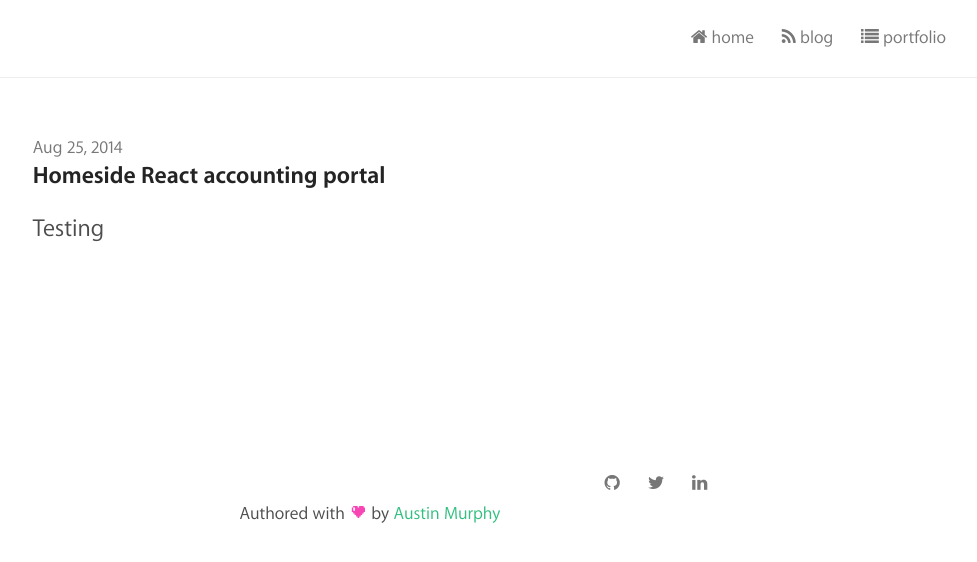
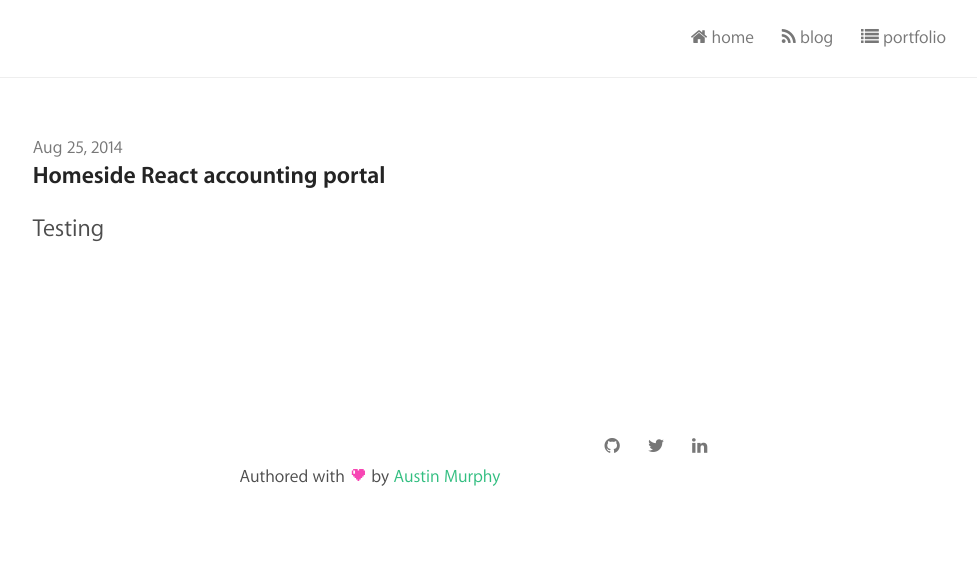
Before and after one commit to ausmurp/ausmurp.github.io, a Jekyll site: the page built from portfolio/index.html, in a window 1280 px wide. Shown: the top 562 px of the page, without its empty margins (270-1247 px from the left). Built offline with Jekyll 4.4.1, drawn with Linux system fonts in a browser that asks for light colours; nearby versions of some CDN libraries; a style sheet for code colours, icons or effects is not loaded.

Commit message:
no message

```diff
--- a/_includes/footer.html
+++ b/_includes/footer.html
@@ -1,6 +1,8 @@
 <footer>
-  <div class="container social-container">
-    {% include social.html %}
+  <div class="container">
+    <div class="social-container">
+	  {% include social.html %}
+    </div>
     <p class="footer-legend">
       Authored with
       <svg class="heart" viewBox="0 0 17 16" xmlns="http://www.w3.org/2000/svg" xmlns:xlink="http://www.w3.org/1999/xlink">
--- a/assets/stylesheets/_footer.scss
+++ b/assets/stylesheets/_footer.scss
@@ -26,6 +26,5 @@ footer {
 }
 
 .social-container {
-  width: 100%;
   text-align: center;
 }
--- a/assets/stylesheets/_landing.scss
+++ b/assets/stylesheets/_landing.scss
@@ -25,7 +25,6 @@
 }
 
 .content-header {
-  width: 100%;
   text-align: right;
 }
 
```
